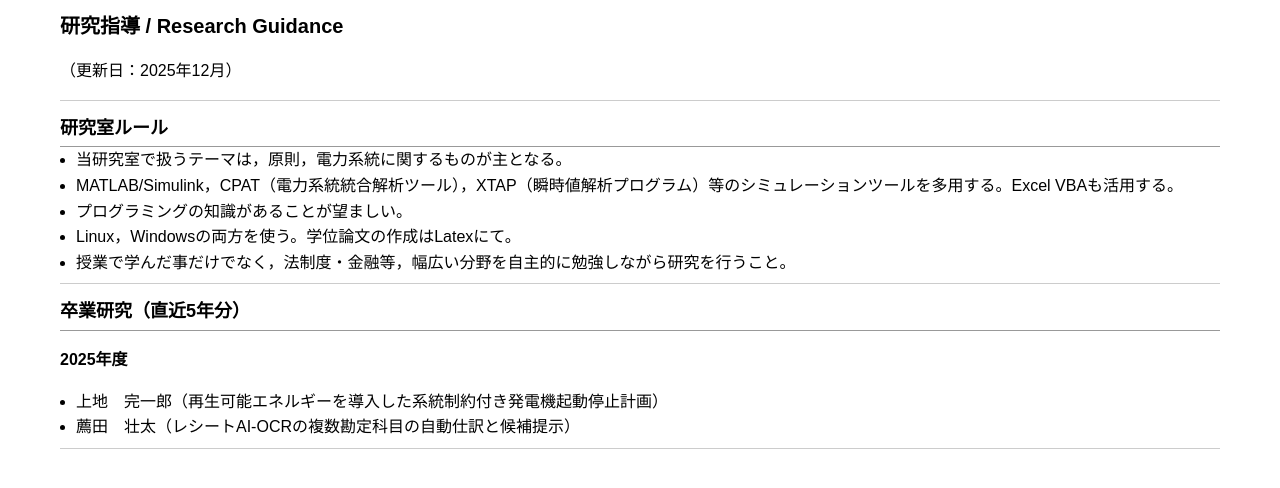
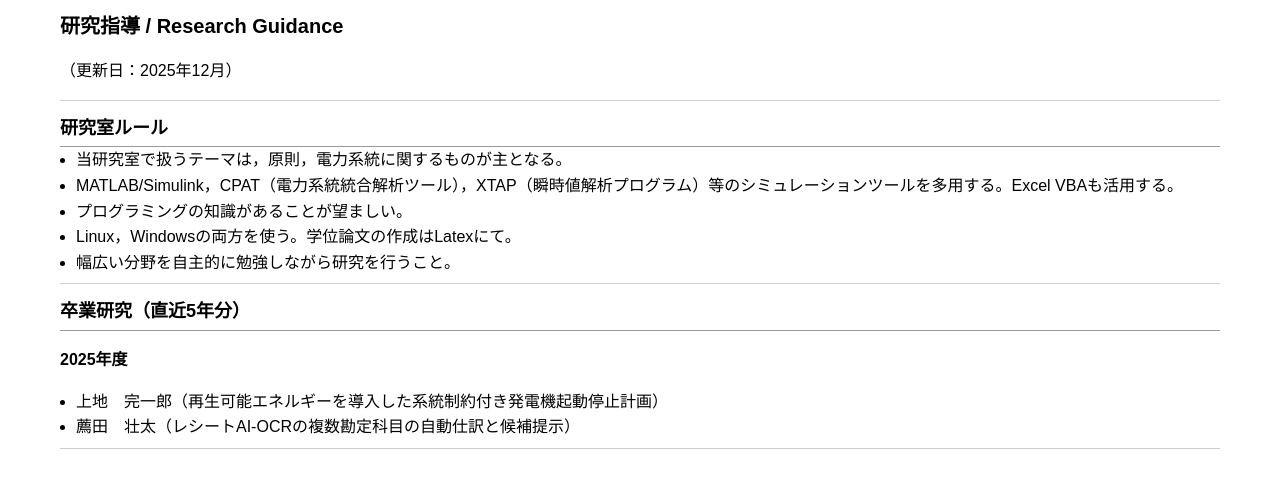
Before and after one commit to akieuehara/AkieUehara.github.io, a Jekyll site: the page built from researchguidance.md, in a window 1280 px wide. Shown: the top 488 px of the page. Built offline with Jekyll 4.4.1, drawn with Linux system fonts in a browser that asks for light colours.

Commit message:
Update researchguidance.md

```diff
--- a/researchguidance.md
+++ b/researchguidance.md
@@ -14,7 +14,7 @@ title: "Research Guidance"
 - MATLAB/Simulink，CPAT（電力系統統合解析ツール），XTAP（瞬時値解析プログラム）等のシミュレーションツールを多用する。Excel VBAも活用する。
 - プログラミングの知識があることが望ましい。
 - Linux，Windowsの両方を使う。学位論文の作成はLatexにて。
-- 授業で学んだ事だけでなく，法制度・金融等，幅広い分野を自主的に勉強しながら研究を行うこと。
+- 幅広い分野を自主的に勉強しながら研究を行うこと。
 
 ---
 
```
